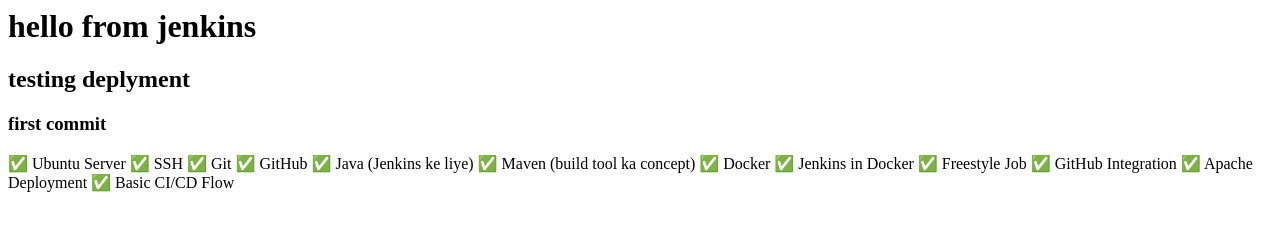
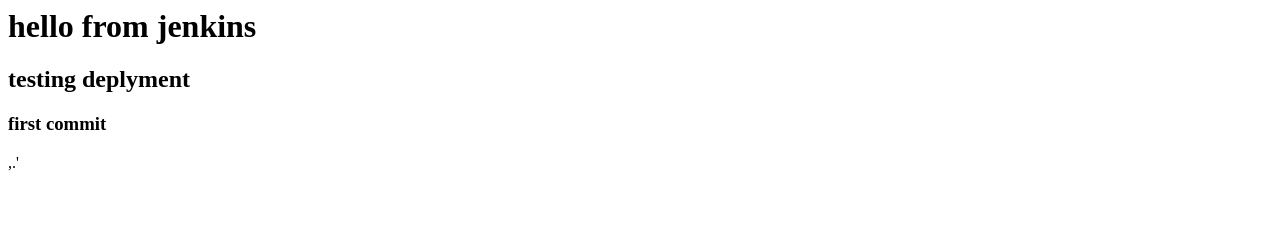
Before and after one commit to UsmaanMohd/jenkins-basic-flow-test, a plain HTML site: page index.html in a window 1280 px wide. Drawn offline with Linux system fonts and the light colour scheme.

Commit message:
Update index.html

```diff
--- a/index.html
+++ b/index.html
@@ -1,15 +1,5 @@
 <h1> hello from jenkins</h1>
 <h2> testing deplyment</h2><h3>first commit</h3>
-<p>✅ Ubuntu Server
-✅ SSH
-✅ Git
-✅ GitHub
-✅ Java (Jenkins ke liye)
-✅ Maven (build tool ka concept)
-✅ Docker
-✅ Jenkins in Docker
-✅ Freestyle Job
-✅ GitHub Integration
-✅ Apache Deployment
-✅ Basic CI/CD Flow
+,.'
+
  </p>
```
